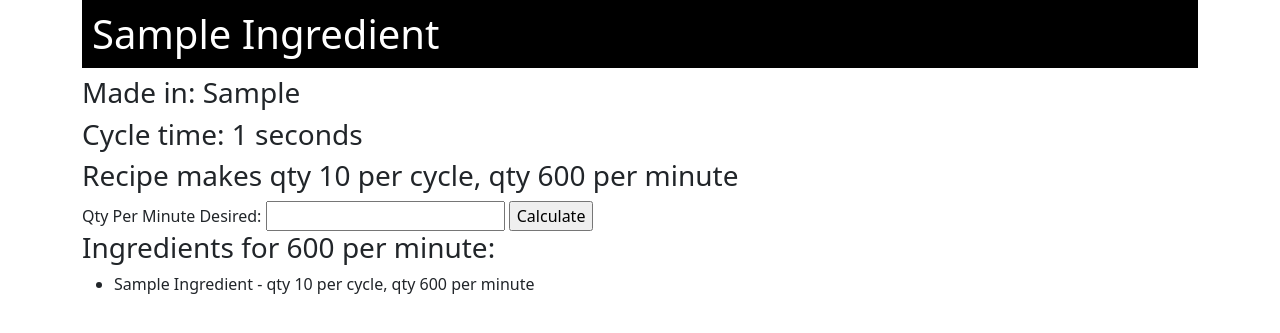
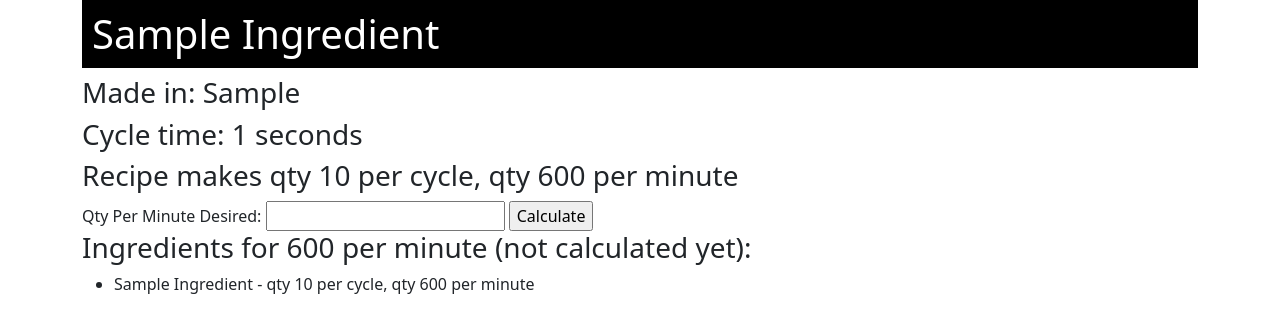
Before and after one commit to mjpolifka/satisfactory-tools, a Flask app: page /component/1 in a window 1280 px wide. Shown: the part 66-399 px from the top of the page. Run offline with Flask 2, Linux system fonts and the light colour scheme; tables that the repository leaves empty hold one stand-in row (values such as "Sample post").

Commit message:
formatting

```diff
--- a/satisfactory_tools/components.py
+++ b/satisfactory_tools/components.py
@@ -7,7 +7,8 @@ bp = Blueprint("components", __name__)
 def index():
     # This is NOT the right way to do this
     # I need a model for Building so I can query.all() to get this list
-    building_list = ['miner', 'smelter', 'constructor', 'assembler', 'manufacturer']
+    building_list = ['miner', 'smelter', 'constructor',
+                     'assembler', 'manufacturer']
     components = Ingredient.query.order_by(Ingredient.id).all()
     return render_template(
         "components/index.html",
@@ -23,8 +24,7 @@ def component_by_id(id):
         qpm = request.form["qpm"]
     return render_template("components/component.html",
                             component=component,
-                            qpm = qpm
-                          )
+                            qpm = qpm)
 
 @bp.route("/test")
 def test():
--- a/satisfactory_tools/templates/components/component.html
+++ b/satisfactory_tools/templates/components/component.html
@@ -13,7 +13,7 @@
             <input type="submit" value="Calculate">
         </form>
 
-        <h3>Ingredients for {{ qpm }} per minute:</h3>
+        <h3>Ingredients for {{ qpm }} per minute (not calculated yet):</h3>
         <ul>
             {% for ingredient in component.ingredient_list %}
                 <li>{{ ingredient.ingredient.name|title }} - qty {{ ingredient.quantity }} per cycle, qty {{ ((60/component.speed)*ingredient.quantity)|int }} per minute</li>
```
